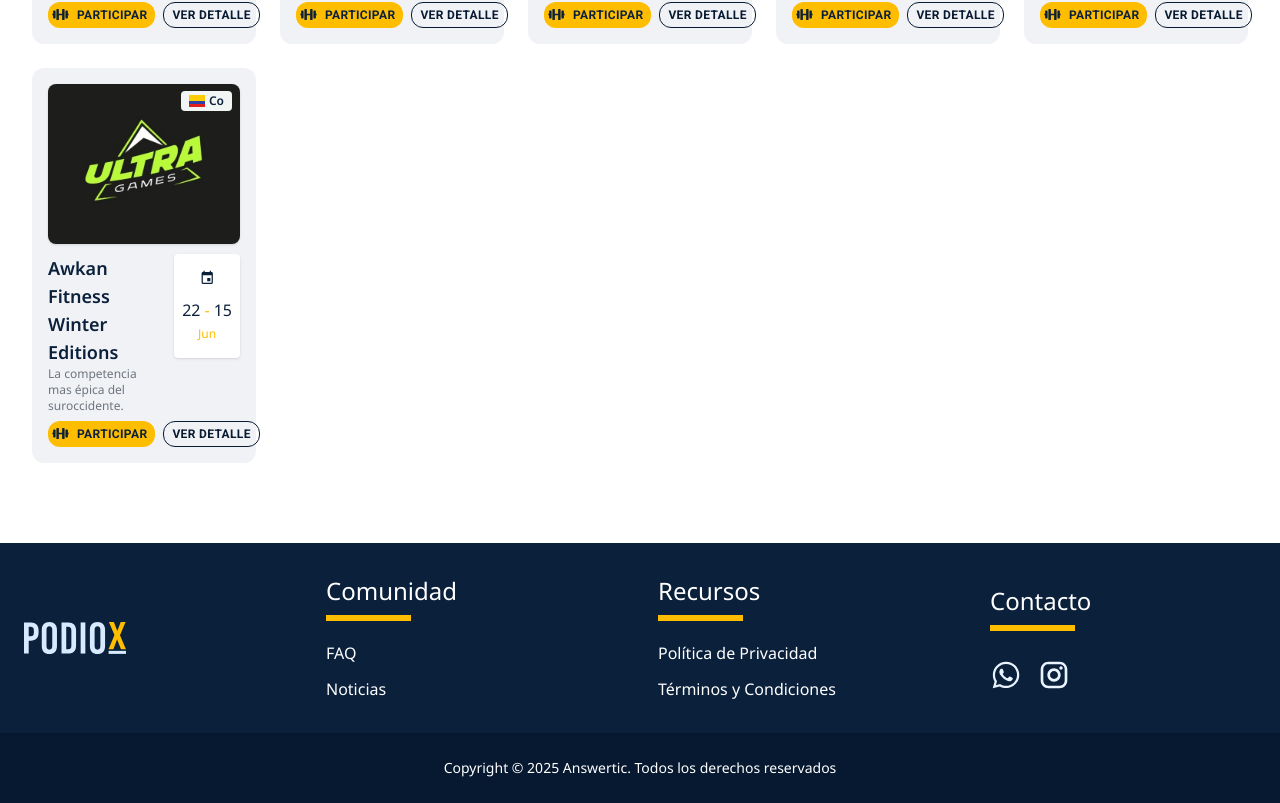
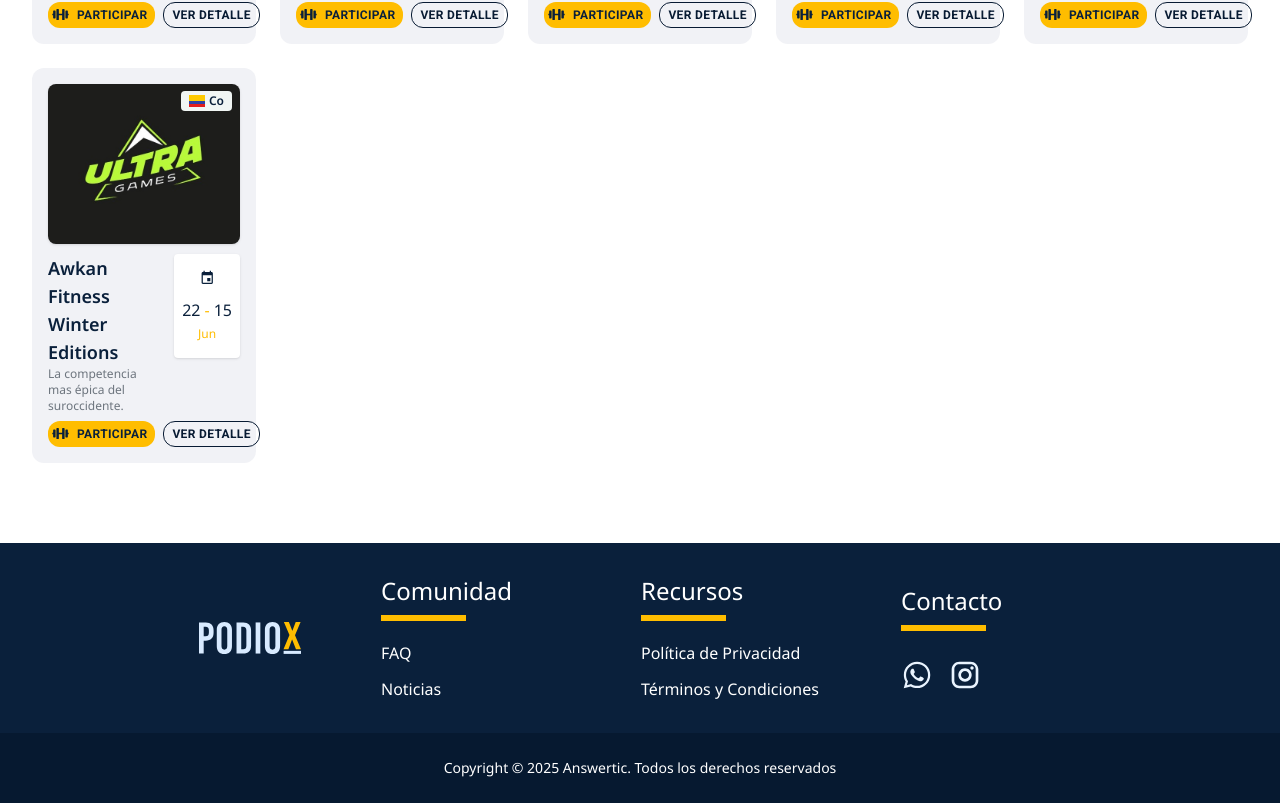
Before and after one commit to JhonCordoba/boxpodium-copy-frontend, a React (Vite) app: page / in a window 1280 px wide. Shown: the part 1266-2069 px from the top of the page. Built offline with nearby package versions, Linux system fonts and the light colour scheme.

Commit message:
feat: adjust footer

```diff
--- a/src/components/footer.tsx
+++ b/src/components/footer.tsx
@@ -7,14 +7,10 @@ export function Footer() {
         <>
             <div className="w-full bg-[#0A203B] flex flex-col md:flex-row flex-wrap items-center justify-center py-8 px-4 gap-8">
 
-                <div className="flex flex-col items-center justify-center p-2 w-full md:w-auto">
-                    <div data-mode="On Dark" data-type="logo" className="w-[230px] h-[72px] relative overflow-hidden flex items-center justify-center mx-auto">
+                <div className="flex-1 flex flex-wrap justify-center items-center gap-20 px-8">
+                    <div className="flex flex-col justify-center gap-5 w-full md:w-auto items-center md:items-start">
                         <Logo />
                     </div>
-                </div>
-
-                <div className="flex-1 flex flex-wrap justify-start items-center gap-38 px-8">
-
                     <div className="flex flex-col gap-5 min-w-[180px]">
                         <div>
                             <div className="text-white text-2xl font-normal">Comunidad</div>
--- a/src/components/logo.tsx
+++ b/src/components/logo.tsx
@@ -4,15 +4,11 @@ export function Logo()
 {
     return (
         <>
-            <div className="flex-1 flex flex-col justify-start items-start gap-[10px] inline-flex">
-                <div data-mode="On Dark" data-type="logo" className="relative overflow-hidden w-[102px] h-[32px]">
-                    <img
-                        src={logo}
-                        alt="Logo"
-                        style={{width: 102, height: 32, objectFit: 'contain'}}
-                    />
-                </div>
-
+            <div data-mode="On Dark" data-type="logo">
+                <img
+                    src={logo}
+                    alt="Logo"
+                />
             </div>
         </>
     );
```
